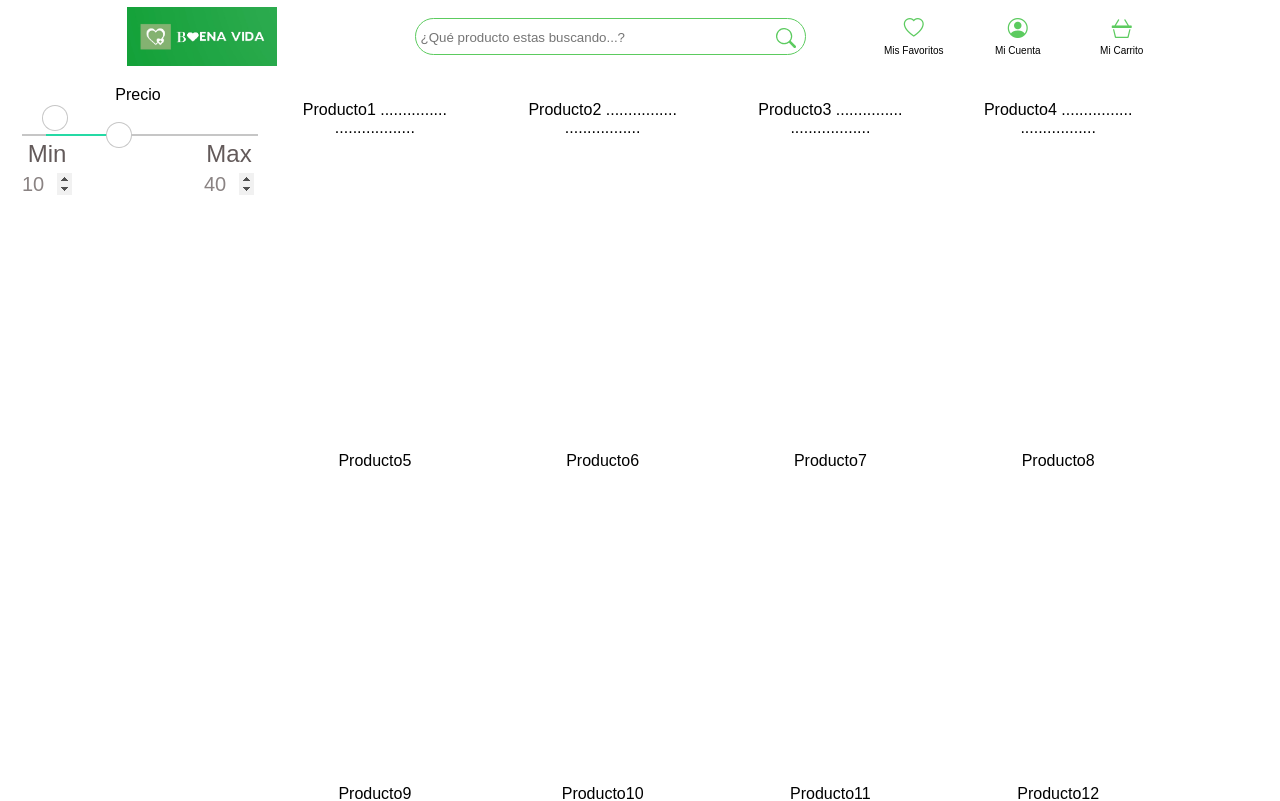
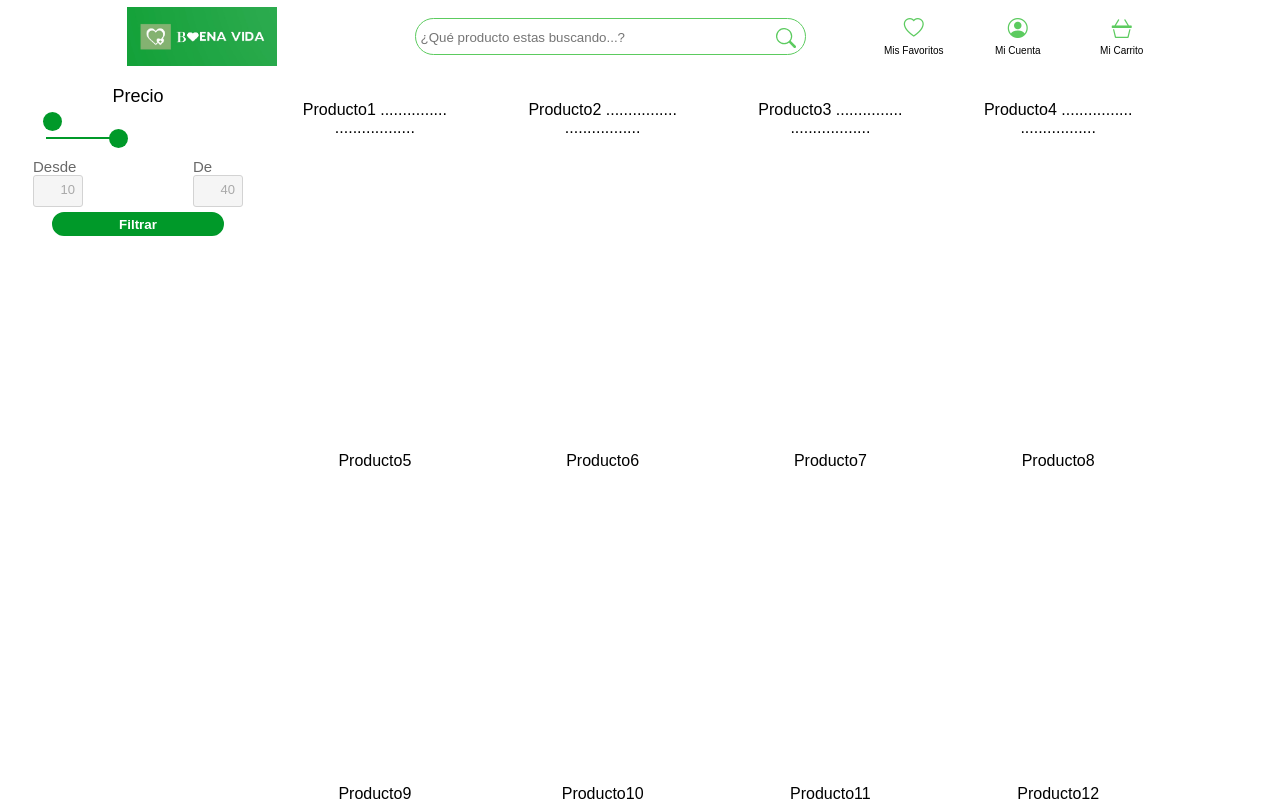
Before and after one commit to sdbaronc/ParcialWeb, a plain HTML site: page index.html in a window 1280 px wide. Shown: the top 801 px of the page. Drawn offline with nearby package versions, Linux system fonts and the light colour scheme.

Commit message:
Final Filtro
Se terminó el diseño del filtro de precios

```diff
--- a/estlos.css
+++ b/estlos.css
@@ -1,23 +1,24 @@
-
-body{
+body {
   margin: 0;
   padding: 0;
   font-family: Arial, Helvetica, sans-serif;
 }
-.header{
+
+.header {
 
 
   width: 95%;
-    max-width: 1200px ;
-    margin: 7px 10px 10px 10px ;
+  max-width: 1200px;
+  margin: 7px 10px 10px 10px;
   display: grid;
   grid-gap: 20px;
-    grid-template-columns:repeat(3, 1fr)  ;
+  grid-template-columns: repeat(3, 1fr);
 
   grid-template-rows: repeat(1, auto);
   grid-template-areas: "logo busqueda-bar opciones";
 }
-.header .logo{
+
+.header .logo {
   align-self: center;
   justify-self: center;
   grid-area: logo;
@@ -27,7 +28,8 @@ body{
   grid-area: logo;
 
 }
-.header .busqueda-bar{
+
+.header .busqueda-bar {
   align-self: center;
   justify-self: center;
 
@@ -37,31 +39,34 @@ body{
 
 
 }
-.header .opciones{
+
+.header .opciones {
   align-self: center;
   justify-self: center;
   grid-area: opciones;
   margin: 0;
 
 }
-.iconos-opciones{
+
+.iconos-opciones {
   text-align: center;
   color: #5ccb5f;
 
 }
-.text-opciones{
+
+.text-opciones {
   font-size: 10px;
   width: 100px;
   text-align: center;
 }
 
-.contenido{
+.contenido {
   width: 95%;
-    max-width: 1200px ;
-    margin: 20px ;
+  max-width: 1200px;
+  margin: 20px;
   display: grid;
   grid-gap: 5px;
-    grid-template-columns:repeat(5, 1fr)  ;
+  grid-template-columns: repeat(5, 1fr);
 
   grid-template-rows: repeat(2, auto);
   grid-template-areas: "lateral-filtro  lateral-vitrina lateral-vitrina lateral-vitrina lateral-vitrina"
@@ -69,37 +74,43 @@ body{
 
 
 }
-.contenido .lateral-filtro{
+
+.contenido .lateral-filtro {
 
   text-align: center;
   grid-area: lateral-filtro;
 }
-.contenido .lateral-vitrina{
+
+.contenido .lateral-vitrina {
 
   text-align: center;
   grid-area: lateral-vitrina;
 }
-.contenido .paginacion{
+
+.contenido .paginacion {
   grid-area: paginacion;
   text-align: right;
 }
-.vitrina{
+
+.vitrina {
   width: 95%;
   margin: 0px;
   display: grid;
-    grid-template-columns:repeat(4, 1fr)  ;
+  grid-template-columns: repeat(4, 1fr);
   grid-template-rows: repeat(3, auto);
 }
-.producto{
+
+.producto {
   padding: 15px 5px 300px 5px;
 
 }
-.busqueda{
+
+.busqueda {
   border: 1px #5ccb5f solid;
   border-radius: 20px;
 }
 
-.text-bar{
+.text-bar {
   border: 0;
   outline: none;
   width: 350px;
@@ -107,28 +118,31 @@ body{
 
 
 }
-.lupa{
+
+.lupa {
   padding: 7px 7px 0px 0px;
   color: #5ccb5f;
 }
 
 
 @media screen and (max-width:960px) {
-   .header{
-    grid-template-columns:repeat(2, 1fr)  ;
+  .header {
+    grid-template-columns: repeat(2, 1fr);
 
     grid-template-areas: "logo  opciones"
       "busqueda-bar busqueda-bar"
   }
-   .vitrina{
-    grid-template-columns:repeat(3, 1fr)  ;
+
+  .vitrina {
+    grid-template-columns: repeat(3, 1fr);
     grid-template-rows: repeat(4, auto);
 
   }
 }
+
 @media screen and (max-width:700px) {
-    .contenido{
-        grid-template-columns:repeat(1, 1fr)  ;
+  .contenido {
+    grid-template-columns: repeat(1, 1fr);
 
     grid-template-rows: repeat(3, auto);
     grid-template-areas: "lateral-filtro"
@@ -136,22 +150,24 @@ body{
       " paginacion";
 
   }
-    .vitrina{
-     grid-template-columns:repeat(2, 1fr)  ;
+
+  .vitrina {
+    grid-template-columns: repeat(2, 1fr);
     grid-template-rows: repeat(6, auto);
 
   }
 }
+
 @media screen and (max-width:550px) {
-    .header{
-        grid-template-columns:repeat(2, 1fr)  ;
+  .header {
+    grid-template-columns: repeat(2, 1fr);
 
     grid-template-areas: "logo  opciones"
       "busqueda-bar busqueda-bar"
   }
 
-       .vitrina{
-        grid-template-columns:repeat(1, 1fr)  ;
+  .vitrina {
+    grid-template-columns: repeat(1, 1fr);
     grid-template-rows: repeat(12, auto);
 
   }
@@ -161,85 +177,81 @@ body{
 }
 
 
-    .filtrogrid{
+.filtrogrid {
   display: grid;
   grid-template-rows: repeat(2, auto);
   margin: 0;
   grid-template-areas: "label"
     "slide";
 }
-
+.label-filtro{
+  font-size: large;
+}
 
 .range_container {
   grid-area: slide;
   display: grid;
+  justify-self: center;
+  justify-items: center;
 
-        grid-template-rows: repeat(2, auto);
+  gap: 5px;
+  grid-template-rows: repeat(3, auto);
   width: 100%;
   grid-template-areas: "sliders_control"
-                             "form_control";
+    "form_control"
+    "botonFiltro";
 
 
 }
 
 .sliders_control {
-        grid-area:sliders_control ;
+  grid-area: sliders_control;
 
 }
 
 .form_control {
   grid-area: form_control;
   display: grid;
+  justify-self: center;
   grid-template-columns: repeat(2, auto);
+  margin-top: 10px;
+  text-align: left;
+  font-size: 15px;
+  gap: 110px;
 
-        justify-content: space-between;
-        font-size: 24px;
-        color: #635a5a;
 }
 
 input[type=range]::-webkit-slider-thumb {
   -webkit-appearance: none;
+  position: relative;
   pointer-events: all;
-        width: 24px;
-        height: 24px;
-        background-color: #fff;
+  width: 17px;
+  height: 17px;
+  background-color: #009929;
   border-radius: 50%;
-        box-shadow: 0 0 0 1px #C6C6C6;
+  box-shadow: 0 0 0 1px #009929;
   cursor: pointer;
 }
 
 input[type=range]::-moz-range-thumb {
   -webkit-appearance: none;
   pointer-events: all;
-        width: 24px;
-        height: 24px;
-        background-color: #fff;
+  width: 17px;
+  height: 17px;
+  background-color: #009929;
   border-radius: 50%;
-        box-shadow: 0 0 0 1px #C6C6C6;
+  box-shadow: 0 0 0 1px #009929;
   cursor: pointer;
 }
 
-      input[type=range]::-webkit-slider-thumb:hover {
-        background: #f7f7f7;
+
+
+input[type=range]::-webkit-slider-thumb:active {
+  box-shadow: inset 0 0 3px #009929, 0 0 9px #009929;
+  -webkit-box-shadow: inset 0 0 3px #009929, 0 0 9px #009929;
 }
 
-      input[type=range]::-webkit-slider-thumb:active {
-        box-shadow: inset 0 0 3px #387bbe, 0 0 9px #387bbe;
-        -webkit-box-shadow: inset 0 0 3px #387bbe, 0 0 9px #387bbe;
-      }
 
-      input[type="number"] {
-        color: #8a8383;
-        width: 50px;
-        height: 30px;
-        font-size: 20px;
-        border: none;
-      }
-
-      input[type=number]::-webkit-inner-spin-button,
-      input[type=number]::-webkit-outer-spin-button {
-         opacity: 1;
-      }
 
 input[type="range"] {
   -webkit-appearance: none;
@@ -247,13 +259,70 @@ body{
   height: 2px;
   width: 100%;
 
-        background-color: #C6C6C6;
+  background-color: #009929;
   pointer-events: none;
 }
 
 #fromSlider {
+
   height: 0;
+  position: relative;
   z-index: 1;
+  background-color: #009929;
 
-        margin-top: 12px;
+  margin-bottom: -16px;
+
 }
+
+.form_control_container__time__input {
+  padding: 1px;
+  width: 40px;
+  height: 25px;
+  background-color: #F5F5F5;
+  border: 0;
+  border-radius: 4px;
+  font-size: 13px;
+  text-align: right;
+  color: darkgrey;
+
+
+
+
+
+}
+.form_control_container__time {
+
+  color: dimgrey;
+
+
+
+
+
+}
+
+.control {
+  width: 48px;
+  height: 30px;
+  border: 1px #D3D3D3 solid;
+  border-radius: 3px;
+  background-color: #F5F5F5;
+
+
+
+}
+
+.boton1 {
+  border: 0;
+  grid-area: botonFiltro;
+  width: 80px;
+  background-color: transparent;
+  color: #fff;
+  font-weight: bold;
+}
+.botonFil{
+
+  border: #009929 solid;
+  background-color: #009929;
+  border-radius: 12px;
+  width: 70%;
+}
--- a/index.html
+++ b/index.html
@@ -1,5 +1,6 @@
 <!DOCTYPE html>
 <html lang="en">
+
 <head>
     <meta charset="UTF-8">
     <meta http-equiv="X-UA-Compatible" content="IE=edge">
@@ -10,22 +11,26 @@
 
     <title>Eco Tienda</title>
 </head>
+
 <body>
 
     <div class="header">
         <img src="/recursos/logo.jpg" alt="" class="logo">
         <div class="busqueda-bar">
             <table class="busqueda">
-                <td class="entrada"> <input type="text" class="text-bar" placeholder="¿Qué producto estas buscando...? "></td>
-                <td class="lupa"><svg xmlns="http://www.w3.org/2000/svg" width="20" height="20" fill="currentColor" class="bi bi-search" viewBox="0 0 16 16" >
-                    <path d="M11.742 10.344a6.5 6.5 0 1 0-1.397 1.398h-.001c.03.04.062.078.098.115l3.85 3.85a1 1 0 0 0 1.415-1.414l-3.85-3.85a1.007 1.007 0 0 0-.115-.1zM12 6.5a5.5 5.5 0 1 1-11 0 5.5 5.5 0 0 1 11 0z"/>
+                <td class="entrada"> <input type="text" class="text-bar"
+                        placeholder="¿Qué producto estas buscando...? "></td>
+                <td class="lupa"><svg xmlns="http://www.w3.org/2000/svg" width="20" height="20" fill="currentColor"
+                        class="bi bi-search" viewBox="0 0 16 16">
+                        <path
+                            d="M11.742 10.344a6.5 6.5 0 1 0-1.397 1.398h-.001c.03.04.062.078.098.115l3.85 3.85a1 1 0 0 0 1.415-1.414l-3.85-3.85a1.007 1.007 0 0 0-.115-.1zM12 6.5a5.5 5.5 0 1 1-11 0 5.5 5.5 0 0 1 11 0z" />
                     </svg></i></td>
 
             </table>
         </div>
         <table class="opciones">
             <tr class="iconos-opciones">
-                    <td class="iconos-opciones"><i class="bi bi-heart" style="font-size:20px ;" ></i></td>
+                <td class="iconos-opciones"><i class="bi bi-heart" style="font-size:20px ;"></i></td>
                 <td class="iconos-opciones"><i class="sbi bi-person-circle " style="font-size:20px ;"></i></td>
                 <td class="iconos-opciones"><i class="bi bi-basket3 " style="font-size:20px ;"></i></td>
             </tr>
@@ -44,19 +49,22 @@
                 <label class="label-filtro">Precio</label>
                 <div class="range_container">
                     <div class="sliders_control">
-                <input id="fromSlider" type="range" value="10" min="0" max="100"/>
-                <input id="toSlider" type="range" value="40" min="0" max="100"/>
+                        <input id="fromSlider" type="range" value="10" min="0" max="100" />
+                        <input id="toSlider" type="range" value="40" min="0" max="100" />
                     </div>
                     <div class="form_control">
                         <div class="form_control_container">
-                    <div class="form_control_container__time">Min</div>
-                    <input class="form_control_container__time__input" type="number" id="fromInput" value="10" min="0" max="100"/>
+                            <div class="form_control_container__time">Desde</div>
+                            <div class="control"><input class="form_control_container__time__input" type="text"
+                                    id="fromInput" value="10" min="0" max="100" /></div>
                         </div>
                         <div class="form_control_container">
-                    <div class="form_control_container__time">Max</div>
-                    <input class="form_control_container__time__input" type="number" id="toInput" value="40" min="0" max="100"/>
+                            <div class="form_control_container__time">De</div>
+                            <div class="control"> <input class="form_control_container__time__input" type="text"
+                                    id="toInput" value="40" min="0" max="100" /></div>
                         </div>
                     </div>
+                    <div class="botonFil"><button class="boton1">Filtrar</button></div>
                 </div>
             </div>
         </div>
--- a/main.js
+++ b/main.js
@@ -1,6 +1,6 @@
 function controlFromInput(fromSlider, fromInput, toInput, controlSlider) {
     const [from, to] = getParsed(fromInput, toInput);
-    fillSlider(fromInput, toInput, '#C6C6C6', '#25daa5', controlSlider);
+    fillSlider(fromInput, toInput, '#ffffff', '#009929', controlSlider);
     if (from > to) {
         fromSlider.value = to;
         fromInput.value = to;
@@ -11,7 +11,7 @@ function controlFromInput(fromSlider, fromInput, toInput, controlSlider) {
 
 function controlToInput(toSlider, fromInput, toInput, controlSlider) {
     const [from, to] = getParsed(fromInput, toInput);
-    fillSlider(fromInput, toInput, '#C6C6C6', '#25daa5', controlSlider);
+    fillSlider(fromInput, toInput, '#ffffff', '#009929', controlSlider);
     setToggleAccessible(toInput);
     if (from <= to) {
         toSlider.value = to;
@@ -23,7 +23,7 @@ function controlToInput(toSlider, fromInput, toInput, controlSlider) {
 
 function controlFromSlider(fromSlider, toSlider, fromInput) {
     const [from, to] = getParsed(fromSlider, toSlider);
-  fillSlider(fromSlider, toSlider, '#C6C6C6', '#25daa5', toSlider);
+    fillSlider(fromSlider, toSlider, '#ffffff', '#009929', toSlider);
     if (from > to) {
         fromSlider.value = to;
         fromInput.value = to;
@@ -34,7 +34,7 @@ function controlFromSlider(fromSlider, toSlider, fromInput) {
 
 function controlToSlider(fromSlider, toSlider, toInput) {
     const [from, to] = getParsed(fromSlider, toSlider);
-  fillSlider(fromSlider, toSlider, '#C6C6C6', '#25daa5', toSlider);
+    fillSlider(fromSlider, toSlider, '#ffffff', '#009929', toSlider);
     setToggleAccessible(toSlider);
     if (from <= to) {
         toSlider.value = to;
@@ -52,22 +52,22 @@ function getParsed(currentFrom, currentTo) {
 }
 
 function fillSlider(from, to, sliderColor, rangeColor, controlSlider) {
-    const rangeDistance = to.max-to.min;
+    const rangeDistance = to.max - to.min;
     const fromPosition = from.value - to.min;
     const toPosition = to.value - to.min;
     controlSlider.style.background = `linear-gradient(
       to right,
       ${sliderColor} 0%,
-      ${sliderColor} ${(fromPosition)/(rangeDistance)*100}%,
-      ${rangeColor} ${((fromPosition)/(rangeDistance))*100}%,
-      ${rangeColor} ${(toPosition)/(rangeDistance)*100}%,
-      ${sliderColor} ${(toPosition)/(rangeDistance)*100}%,
+      ${sliderColor} ${(fromPosition) / (rangeDistance) * 100}%,
+      ${rangeColor} ${((fromPosition) / (rangeDistance)) * 100}%,
+      ${rangeColor} ${(toPosition) / (rangeDistance) * 100}%,
+      ${sliderColor} ${(toPosition) / (rangeDistance) * 100}%,
       ${sliderColor} 100%)`;
 }
 
 function setToggleAccessible(currentTarget) {
     const toSlider = document.querySelector('#toSlider');
-  if (Number(currentTarget.value) <= 0 ) {
+    if (Number(currentTarget.value) <= 0) {
         toSlider.style.zIndex = 2;
     } else {
         toSlider.style.zIndex = 0;
@@ -78,7 +78,7 @@ const fromSlider = document.querySelector('#fromSlider');
 const toSlider = document.querySelector('#toSlider');
 const fromInput = document.querySelector('#fromInput');
 const toInput = document.querySelector('#toInput');
-fillSlider(fromSlider, toSlider, '#C6C6C6', '#25daa5', toSlider);
+fillSlider(fromSlider, toSlider, '#ffffff', '#009929', toSlider);
 setToggleAccessible(toSlider);
 
 fromSlider.oninput = () => controlFromSlider(fromSlider, toSlider, fromInput);
```
Lines whose indentation alone changed are shown as unchanged.
